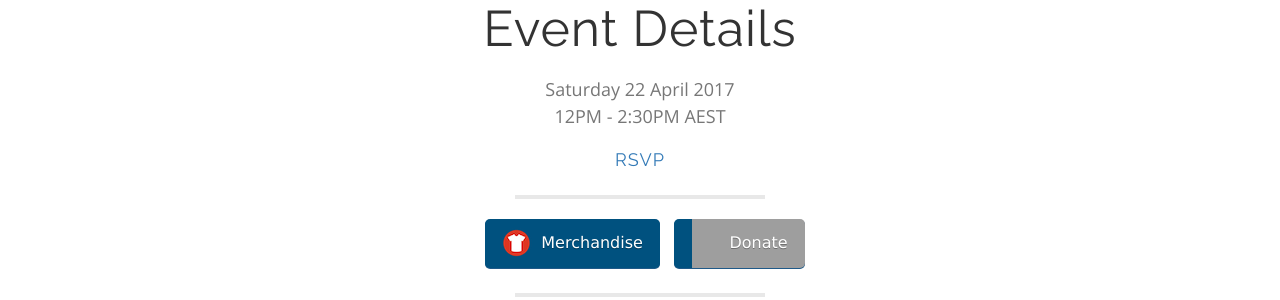
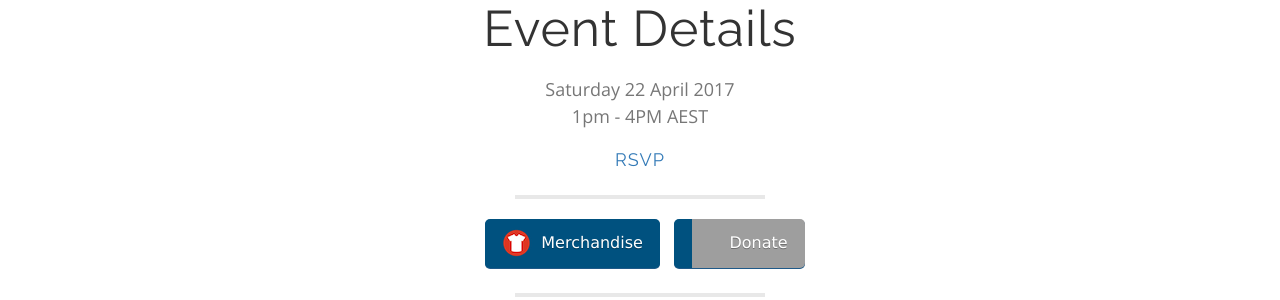
Before and after one commit to MarchForScienceAU/marchforscienceau, a Jekyll site: the page built from cities/melbourne.html, in a window 1280 px wide and 900 px high, scrolled down 513 px. Shown: the part 156-456 px from the top of the window. Built offline with Jekyll 4.4.1, drawn with Linux system fonts in a browser that asks for light colours; nearby versions of some CDN libraries; grey boxes are pictures that could not be loaded.

Commit message:
fix melb start / end time

```diff
--- a/cities/melbourne.html
+++ b/cities/melbourne.html
@@ -14,7 +14,7 @@ hero: /img/heros/melbourne-hero-px.jpg
             <div class="col-lg-12 text-center">
                 <h2>Event Details</h2>
                 <h3></h3>
-                <p class="text-muted">Saturday 22 April 2017 <br> 12PM - 2:30PM AEST</p>
+                <p class="text-muted">Saturday 22 April 2017 <br> 1pm - 4PM AEST</p>
                 {% if city.eventbrite %}
                 <h4><a href="{{city.eventbrite}}" title="RSVP" alt="RSVP" target="_blank">RSVP</a></h4>
                 {% endif %}
```
